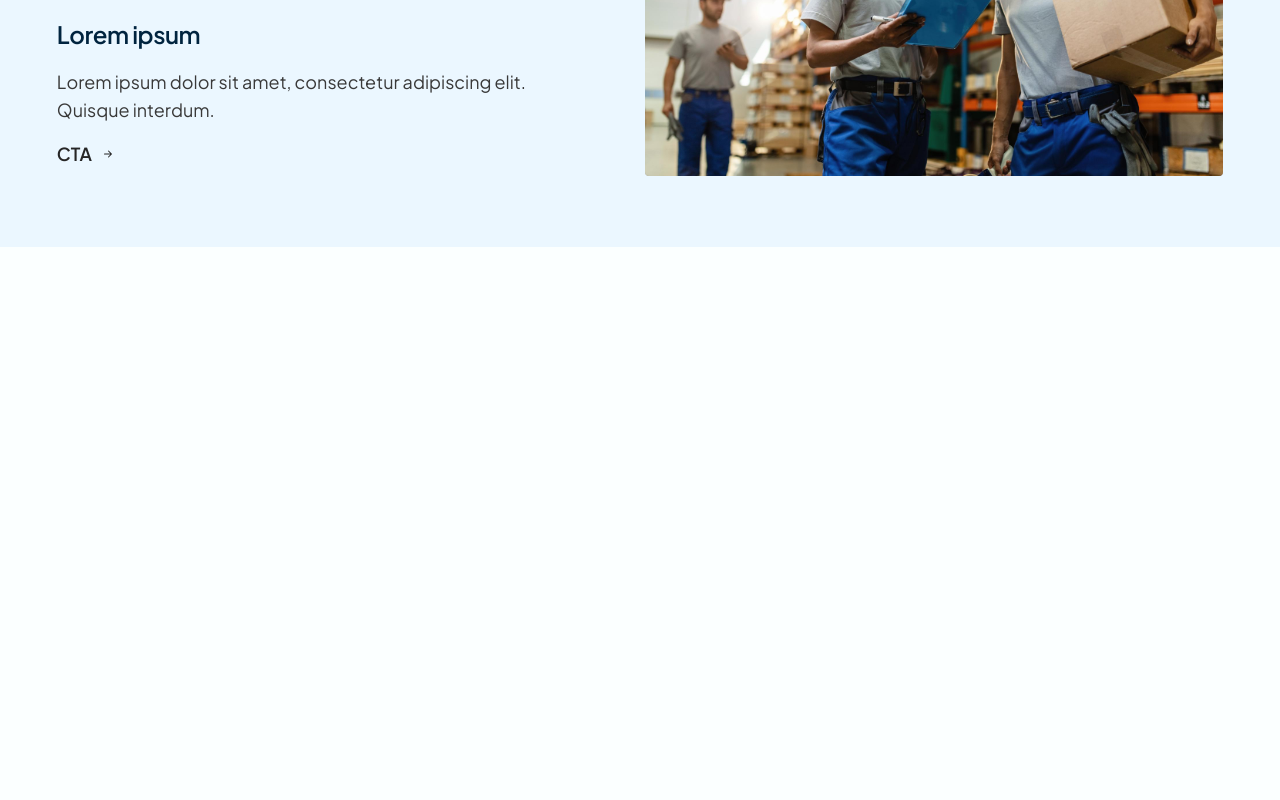
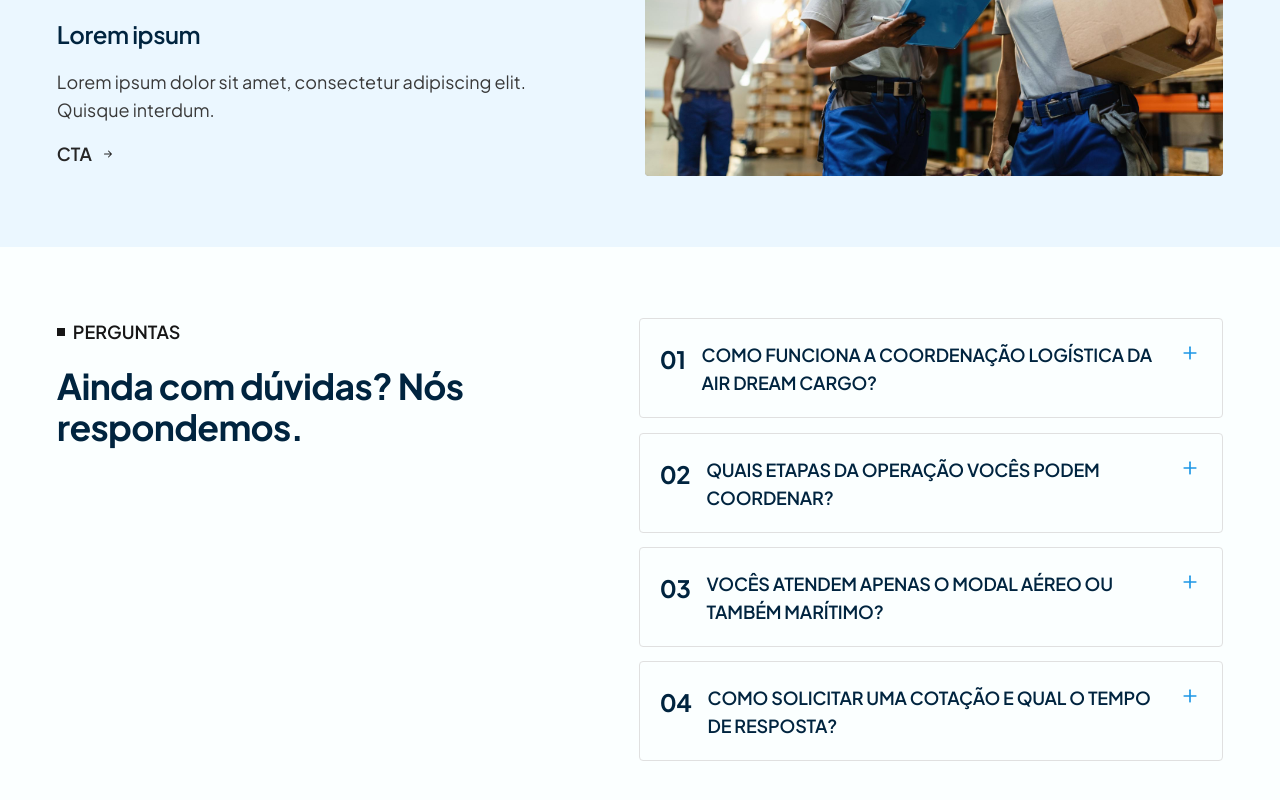
Before and after one commit to RebecaBaruch/air-dream-cargo-lp, a Next.js app: page / in a window 1280 px wide. Shown: the part 2632-3432 px from the top of the page. Before the commit the page ends 2879 px from the top, so only its background shows below. Built offline with nearby package versions, Linux system fonts and the light colour scheme.

Commit message:
feat: FAQ section

```diff
--- a/app/page.tsx
+++ b/app/page.tsx
@@ -1,5 +1,6 @@
 import { AboutSection } from '@/components/about-section'
 import { DifferentialsSection } from '@/components/differentials-section'
+import { FaqSection } from '@/components/faq-section'
 import { Hero } from '@/components/hero'
 import { ServicesSection } from '@/components/services-section'
 
@@ -10,6 +11,7 @@ export default function Home() {
       <ServicesSection />
       <DifferentialsSection />
       <AboutSection />
+      <FaqSection />
     </main>
   )
 }
--- /dev/null
+++ b/components/faq-item.tsx
@@ -0,0 +1,93 @@
+'use client'
+
+import { useId } from 'react'
+import { LuMinus, LuPlus } from 'react-icons/lu'
+
+type FaqItemProps = {
+  index: string
+  question: string
+  answer: string
+  open: boolean
+  onToggle: () => void
+}
+
+function classNames(...parts: Array<string | false | undefined>) {
+  return parts.filter(Boolean).join(' ')
+}
+
+export function FaqItem({
+  index,
+  question,
+  answer,
+  open,
+  onToggle,
+}: FaqItemProps) {
+  const buttonId = useId()
+  const panelId = useId()
+
+  return (
+    <article
+      className={classNames(
+        'overflow-hidden rounded-sm border border-gray-200 transition-colors duration-300 ease-out',
+        open ? 'bg-cyan-100' : 'bg-gray-0',
+      )}
+    >
+      <h3 className="m-0">
+        <button
+          id={buttonId}
+          type="button"
+          aria-expanded={open}
+          aria-controls={panelId}
+          onClick={onToggle}
+          className="flex w-full cursor-pointer items-start gap-3 px-[clamp(1rem,1.11vw,1.25rem)] py-[clamp(1rem,1.11vw,1.25rem)] text-left focus-visible:outline-2 focus-visible:outline-offset-[-2px] focus-visible:outline-cyan-700 lg:gap-4 lg:px-[clamp(1.25rem,1.39vw,1.5rem)] lg:py-[clamp(1.25rem,1.39vw,1.5rem)]"
+        >
+          <span
+            aria-hidden
+            className="shrink-0 pt-0.5 text-3 leading-5 font-bold tracking-0 text-cyan-900 lg:text-4 lg:leading-4"
+          >
+            {index}
+          </span>
+
+          <span className="min-w-0 flex-1 pt-0.5 text-1 leading-14 font-semibold tracking-1 text-cyan-900 uppercase lg:text-2 lg:leading-6">
+            {question}
+          </span>
+
+          <span
+            aria-hidden
+            className="relative mt-0.5 flex size-6 shrink-0 items-center justify-center text-cyan-600"
+          >
+            <LuPlus
+              className={classNames(
+                'absolute size-5 transition-all duration-300 ease-out',
+                open ? 'scale-75 opacity-0' : 'scale-100 opacity-100',
+              )}
+            />
+            <LuMinus
+              className={classNames(
+                'absolute size-5 transition-all duration-300 ease-out',
+                open ? 'scale-100 opacity-100' : 'scale-75 opacity-0',
+              )}
+            />
+          </span>
+        </button>
+      </h3>
+
+      <div
+        id={panelId}
+        role="region"
+        aria-labelledby={buttonId}
+        aria-hidden={!open}
+        className={classNames(
+          'grid transition-[grid-template-rows] duration-300 ease-out motion-reduce:transition-none',
+          open ? 'grid-rows-[1fr]' : 'grid-rows-[0fr]',
+        )}
+      >
+        <div className="overflow-hidden">
+          <p className="-mt-1 px-[clamp(1rem,1.11vw,1.25rem)] pb-[clamp(1rem,1.11vw,1.25rem)] pl-[calc(clamp(1rem,1.11vw,1.25rem)+2.25rem)] text-1 leading-14 font-normal tracking-2 text-gray-700 lg:-mt-2 lg:px-[clamp(1.25rem,1.39vw,1.5rem)] lg:pb-[clamp(1.25rem,1.39vw,1.5rem)] lg:pl-[calc(clamp(1.25rem,1.39vw,1.5rem)+2.75rem)] lg:text-2 lg:leading-6">
+            {answer}
+          </p>
+        </div>
+      </div>
+    </article>
+  )
+}
--- /dev/null
+++ b/components/faq-section.tsx
@@ -0,0 +1,85 @@
+'use client'
+
+import { useState } from 'react'
+import { FaqItem } from '@/components/faq-item'
+
+const faqItems = [
+  {
+    question: 'Como funciona a coordenação logística da Air Dream Cargo?',
+    answer:
+      'Lorem ipsum dolor sit amet, consectetur adipiscing elit. Quisque interdum.',
+  },
+  {
+    question: 'Quais etapas da operação vocês podem coordenar?',
+    answer:
+      'Lorem ipsum dolor sit amet, consectetur adipiscing elit. Quisque interdum.',
+  },
+  {
+    question: 'Vocês atendem apenas o modal aéreo ou também marítimo?',
+    answer:
+      'Lorem ipsum dolor sit amet, consectetur adipiscing elit. Quisque interdum.',
+  },
+  {
+    question: 'Como solicitar uma cotação e qual o tempo de resposta?',
+    answer:
+      'Lorem ipsum dolor sit amet, consectetur adipiscing elit. Quisque interdum.',
+  },
+] as const
+
+const itemGapClass = 'gap-[clamp(0.75rem,1.11vw,1rem)]'
+
+function FaqEyebrow() {
+  return (
+    <p className="flex items-center gap-2 text-1 leading-14 font-semibold text-gray-900 lg:text-2 lg:leading-6">
+      <span aria-hidden className="size-2 shrink-0 bg-gray-900" />
+      PERGUNTAS
+    </p>
+  )
+}
+
+function FaqHeading() {
+  return (
+    <h2
+      id="faq-heading"
+      className="font-bold tracking-0 text-cyan-900 text-[clamp(1.75rem,7.2vw,2rem)] leading-[1.2] lg:text-[clamp(1.875rem,2.78vw,2.625rem)] lg:leading-[1.15]"
+    >
+      Ainda com dúvidas? Nós respondemos.
+    </h2>
+  )
+}
+
+export function FaqSection() {
+  const [openIndex, setOpenIndex] = useState<number | null>(null)
+
+  function handleToggle(index: number) {
+    setOpenIndex((current) => (current === index ? null : index))
+  }
+
+  return (
+    <section
+      id="faq"
+      aria-labelledby="faq-heading"
+      className="bg-gray-0 px-4 py-16 lg:px-[4.44%] lg:py-[clamp(4rem,5.56vw,5rem)]"
+    >
+      <div className="mx-auto flex max-w-[1440px] flex-col gap-8 lg:grid lg:grid-cols-[minmax(0,0.95fr)_minmax(0,1.05fr)] lg:items-start lg:gap-x-[clamp(1.5rem,4.17vw,3.75rem)] lg:gap-y-0">
+        <div className="flex flex-col gap-4 lg:gap-5">
+          <FaqEyebrow />
+          <FaqHeading />
+        </div>
+
+        <div className={`flex flex-col ${itemGapClass}`}>
+          {faqItems.map((item, index) => (
+            <FaqItem
+              key={item.question}
+              index={String(index + 1).padStart(2, '0')}
+              question={item.question}
+              answer={item.answer}
+              open={openIndex === index}
+              onToggle={() => handleToggle(index)}
+            />
+          ))}
+        </div>
+      </div>
+    </section>
+  )
+}
```
